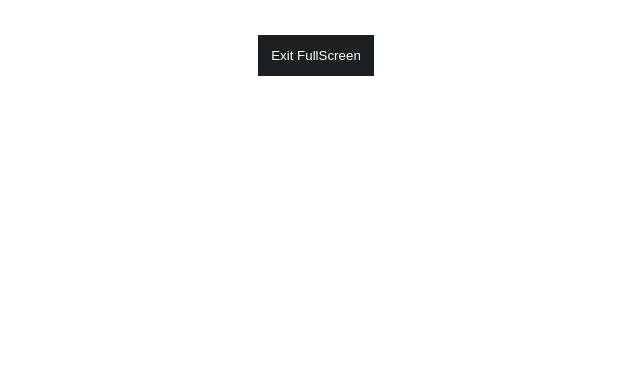
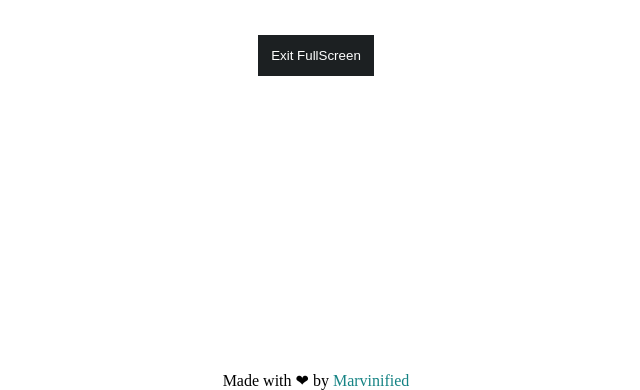
Before and after one commit to Marvinified/countdown-app, a React app: page / in a window 1280 px wide. Shown: the part 410-800 px from the top of the page, without its empty margins (328-968 px from the left). Built offline with nearby package versions, Linux system fonts and the light colour scheme.

Commit message:
Added Credits
Credit added for ref

```diff
--- a/public/index.html
+++ b/public/index.html
@@ -20,7 +20,7 @@
       work correctly both with client-side routing and a non-root public URL.
       Learn how to configure a non-root public URL by running `npm run build`.
     -->
-	<title>React App</title>
+	<title>Let's Countdown</title>
 </head>
 
 <body>
--- a/src/index.js
+++ b/src/index.js
@@ -38,6 +38,17 @@ const FullScreenWrap = styled.div`
 
 `;
 
+const Credits = styled.div`
+    position absolute;
+    bottom 0;
+    width  stretch;
+    text-align center;
+`;
+
+const Link = styled.a`
+    color #158384;
+    text-decoration none;
+`;
 class App extends Component {
   state = {
     date: null,
@@ -95,6 +106,10 @@ class App extends Component {
             <Button onClick={this.toggleFullScreen}>View in FullScreen</Button>
           </Column>
         )}
+        <Credits>
+          Made with ❤ by{" "}
+          <Link href="https://marvinified.github.io">Marvinified</Link>
+        </Credits>
       </Fragment>
     );
   }
```
